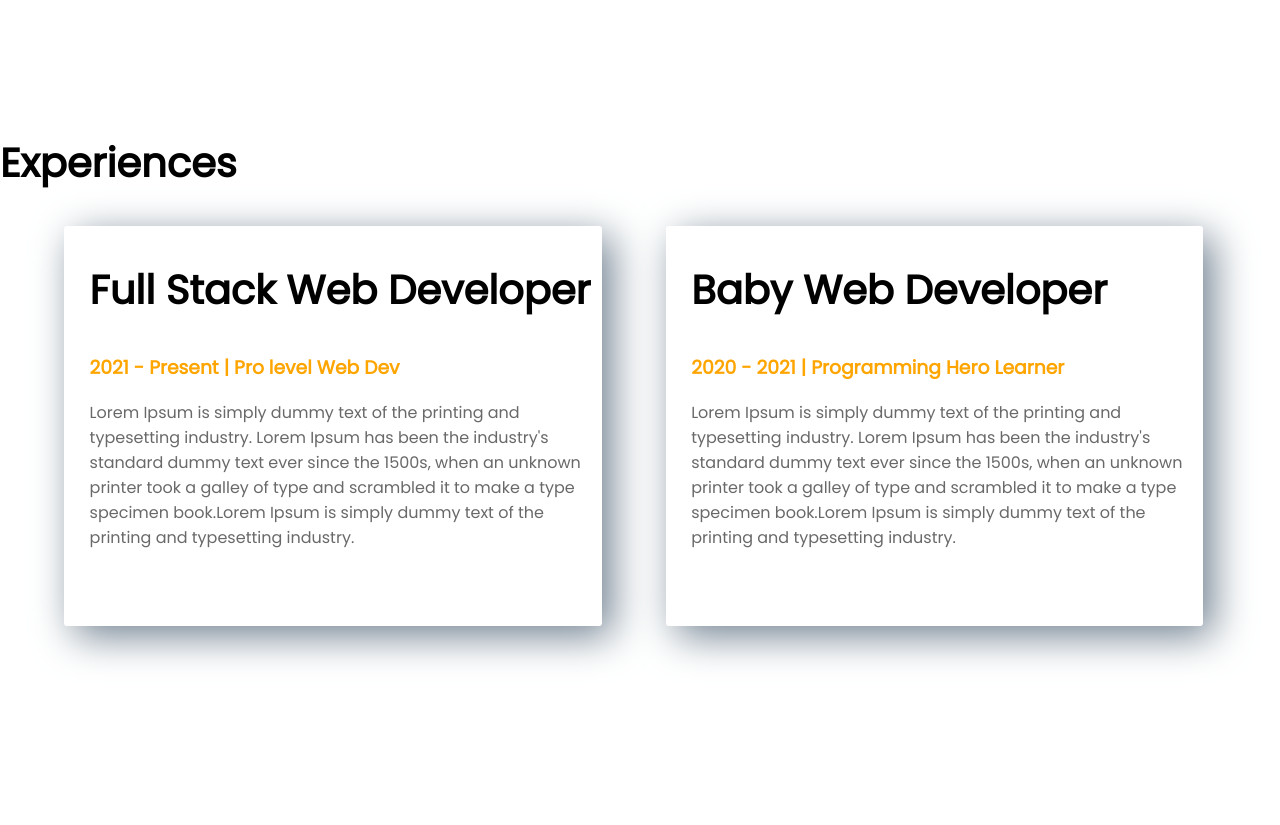
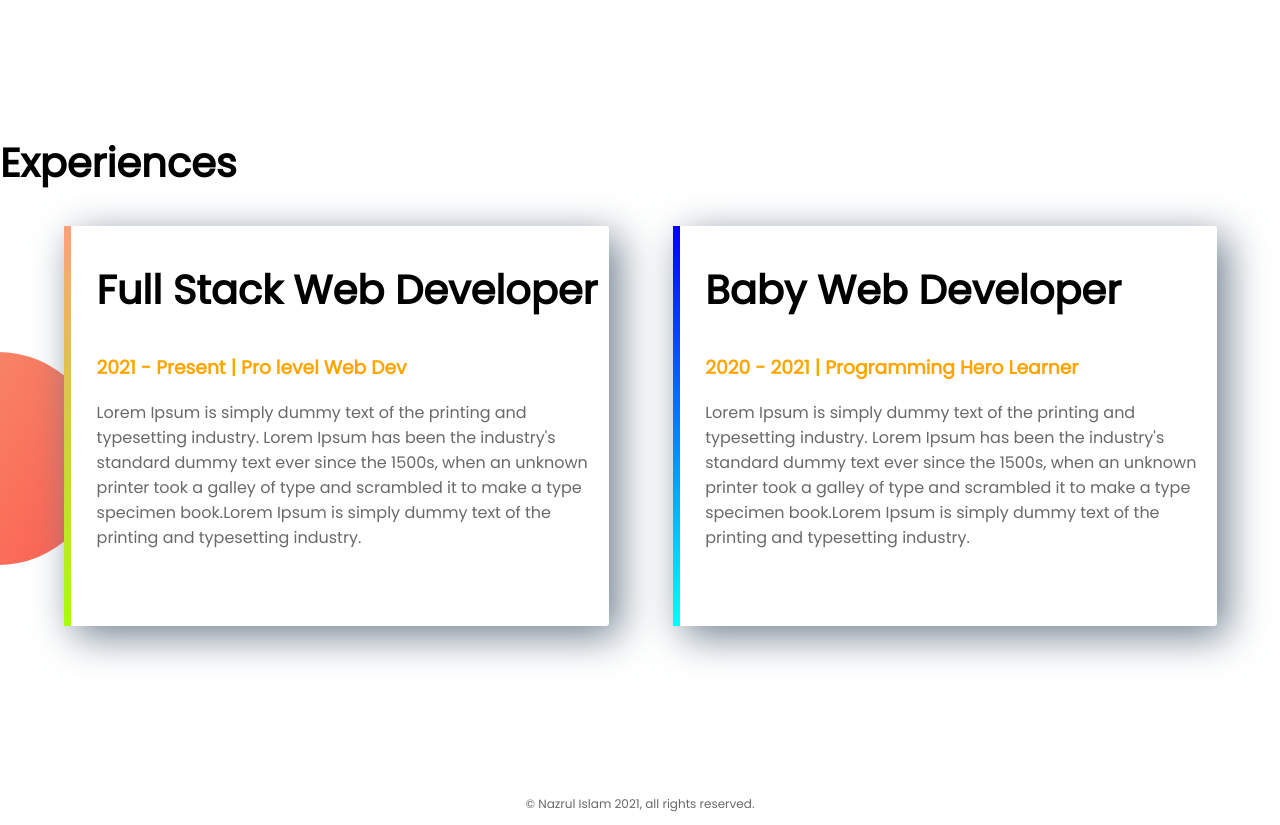
Before and after one commit to kmnazrul/web-portfolio, a plain HTML site: page index.html in a window 1280 px wide. Shown: the part 1200-2025 px from the top of the page. Before the commit the page ends 1983 px from the top, so only its background shows below. Drawn offline with Linux system fonts and the light colour scheme.

Commit message:
completed

```diff
--- a/index.html
+++ b/index.html
@@ -61,7 +61,7 @@
 
     <section class="experience-area">
       <h2>Experiences</h2>
-      <div class="half-width card">
+      <div id="full-stack" class="half-width card">
         <h2>Full Stack Web Developer</h2>
         <h3 class="orange-highlight">2021 - Present | Pro level Web Dev</h3>
         <p
@@ -72,7 +72,7 @@
           text of the printing and typesetting industry.</p
         >
       </div>
-      <div class="half-width card">
+      <div id="baby-web" class="half-width card">
         <h2>Baby Web Developer</h2>
         <h3 class="orange-highlight">2020 - 2021 | Programming Hero Learner</h3>
         <p
@@ -84,5 +84,9 @@
         >
       </div>
     </section>
+
+    <footer>
+      <p>&copy; Nazrul Islam 2021, all rights reserved.</p>
+    </footer>
   </body>
 </html>
--- a/style.css
+++ b/style.css
@@ -49,4 +49,24 @@ section {
   border-radius: 3px;
   box-shadow: 10px 10px 40px slategray;
   height: 80%;
+  background-color: white;
 }
+.experience-area {
+  background-image: url(images/exp-bg.png);
+  background-repeat: no-repeat;
+  background-position: left;
+}
+#full-stack {
+  border-left: 7px solid;
+  border-image: linear-gradient(180deg, lightsalmon, rgb(166, 255, 0));
+  border-image-slice: 1;
+}
+#baby-web {
+  border-left: 7px solid;
+  border-image: linear-gradient(180deg, blue, cyan);
+  border-image-slice: 1;
+}
+footer p {
+  text-align: center;
+  font-size: 12px;
+}
```
